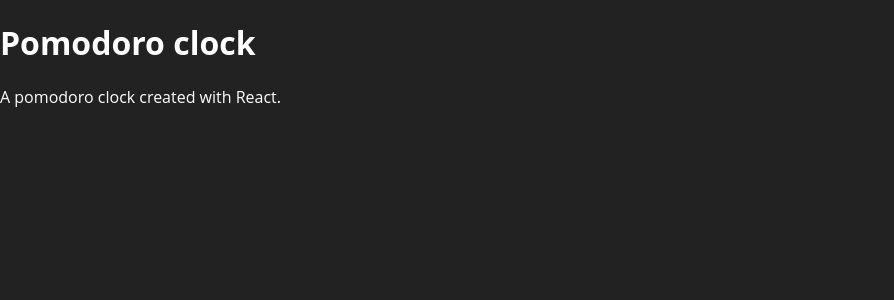
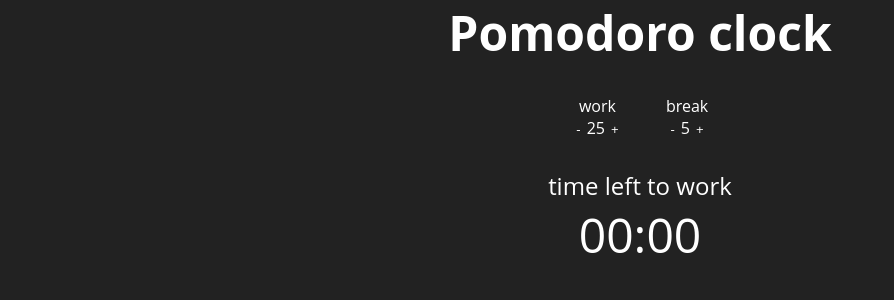
Before and after one commit to dschmaryl/pomodoro-clock, a React (Create React App) app: page / in a window 1280 px wide. Shown: the top 300 px of the page, without its empty margins (0-894 px from the left). Built offline with nearby package versions, Linux system fonts and the light colour scheme.

Commit message:
add styled-components, finish layout

```diff
--- a/package.json
+++ b/package.json
@@ -6,7 +6,8 @@
   "dependencies": {
     "react": "^16.2.0",
     "react-dom": "^16.2.0",
-    "react-scripts": "1.1.1"
+    "react-scripts": "1.1.1",
+    "styled-components": "^3.1.6"
   },
   "scripts": {
     "start": "react-scripts start",
--- a/src/App.js
+++ b/src/App.js
@@ -1,15 +1,76 @@
 import React, { Component } from 'react';
+import styled from 'styled-components';
+
+const H1 = styled.h1`
+  display: block;
+  margin: 0 auto;
+  text-align: center;
+  font-size: 3em;
+`;
+
+const ControlDiv = styled.div`
+  display: flex;
+  justify-content: center;
+  text-align: center;
+  margin: 0 auto;
+  padding: 30px;
+`;
+
+const TimerControl = styled.div`
+  display: inline;
+  padding: 0 20px 0 20px;
+`;
+
+const Button = styled.button`
+  cursor: pointer;
+  border: none;
+  outline: none;
+`;
+
+const DisplayDiv = styled.div`
+  display: block;
+  justify-content: center;
+  text-align: center;
+`;
+
+const DisplayHead = styled.div`
+  font-size: 1.5em;
+`;
+
+const DisplayTime = styled.div`
+  font-size: 3em;
+`;
 
 export class App extends Component {
+  constructor() {
+    super();
+    this.state = {
+      workTime: 25,
+      breakTime: 5,
+      numSessions: 0,
+      session: 'work',
+      sessionTime: '00:00',
+    };
+  }
+
   render() {
     return (
-      <div className="App">
-        <header className="App-header">
-          <h1 className="App-title">Pomodoro clock</h1>
-        </header>
-        <p className="App-intro">
-          A pomodoro clock created with React.
-        </p>
+      <div>
+        <H1>Pomodoro clock</H1>
+        <ControlDiv>
+          <TimerControl>
+            <p>work</p>
+            <Button>-</Button>{this.state.workTime}<Button>+</Button>
+          </TimerControl>
+          <TimerControl>
+            <p>break</p>
+            <Button>-</Button>{this.state.breakTime}<Button>+</Button>
+          </TimerControl>
+        </ControlDiv>
+        <DisplayDiv>
+          <DisplayHead>time left to {this.state.session}</DisplayHead>
+          <DisplayTime>{this.state.sessionTime}</DisplayTime>
+        </DisplayDiv>
       </div>
     );
   }
--- a/src/index.css
+++ b/src/index.css
@@ -1,7 +1,12 @@
-body {
+* {
   margin: 0;
-  padding: 0;
   font-family: Open Sans, sans-serif;
   background-color: #222222;
   color: #FFFFFF;
 }
+
+html, body {
+  height: 100%;
+  overflow: hidden;
+  min-width: 250px;
+}
```
Also changed, not shown: 1 other file (tests, documents, lock files or other folders).
